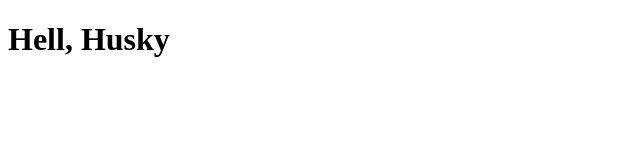
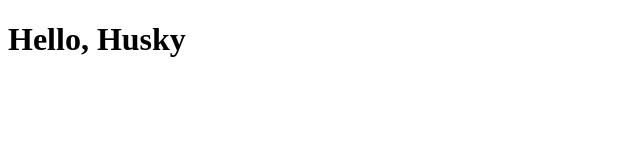
Before and after one commit to Teles-Gabriel/GitHubLint, a website: page index.html in a window 1280 px wide. Shown: the whole page, without its empty margins (0-640 px from the left). Drawn offline with Linux system fonts and the light colour scheme.

Commit message:
fix(index.html): adição de texto

```diff
--- a/index.html
+++ b/index.html
@@ -6,6 +6,6 @@
     <title>TestLint</title>
 </head>
 <body>
-    <h1>Hell, Husky</h1>
+    <h1>Hello, Husky</h1>
 </body>
 </html>
```
